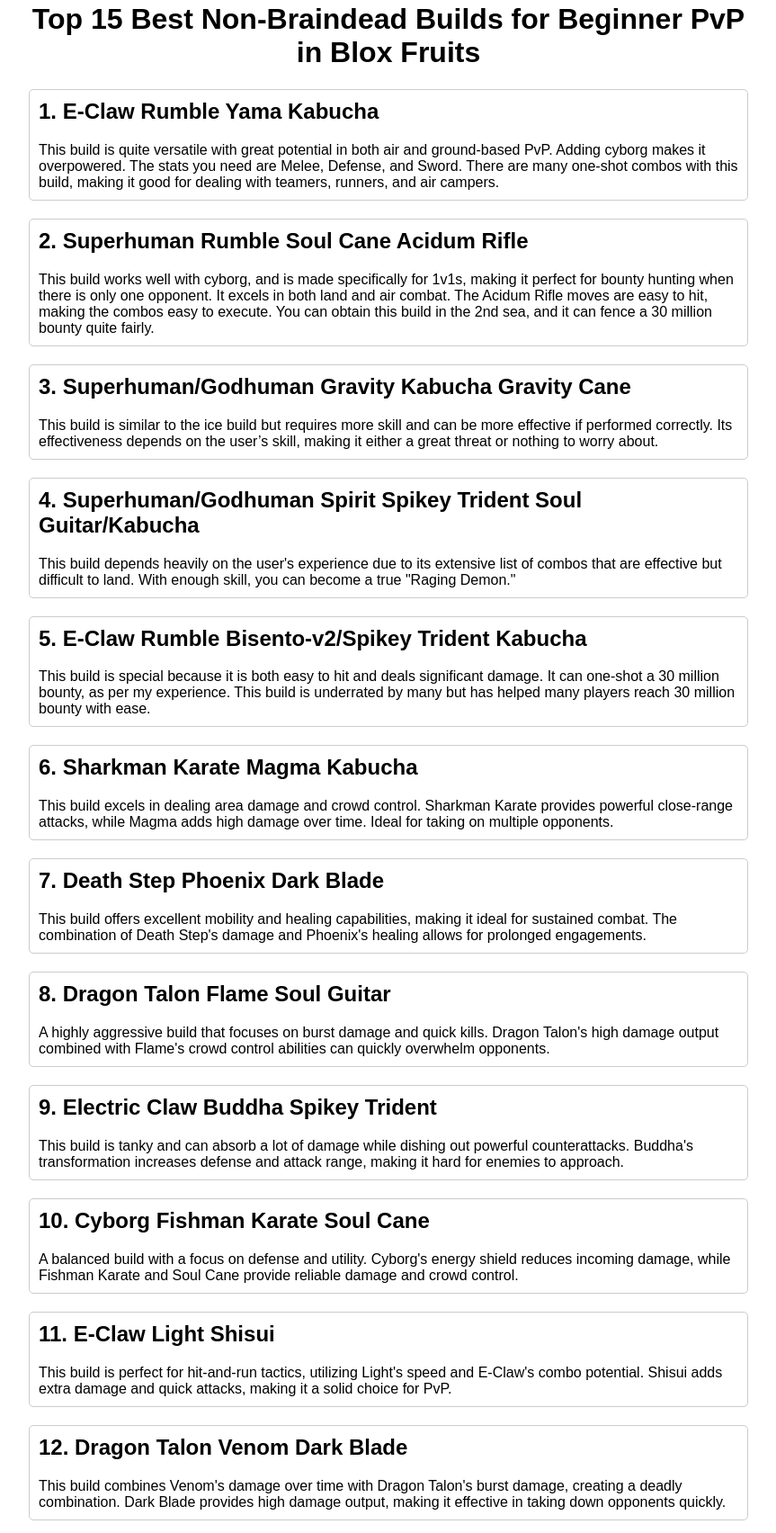
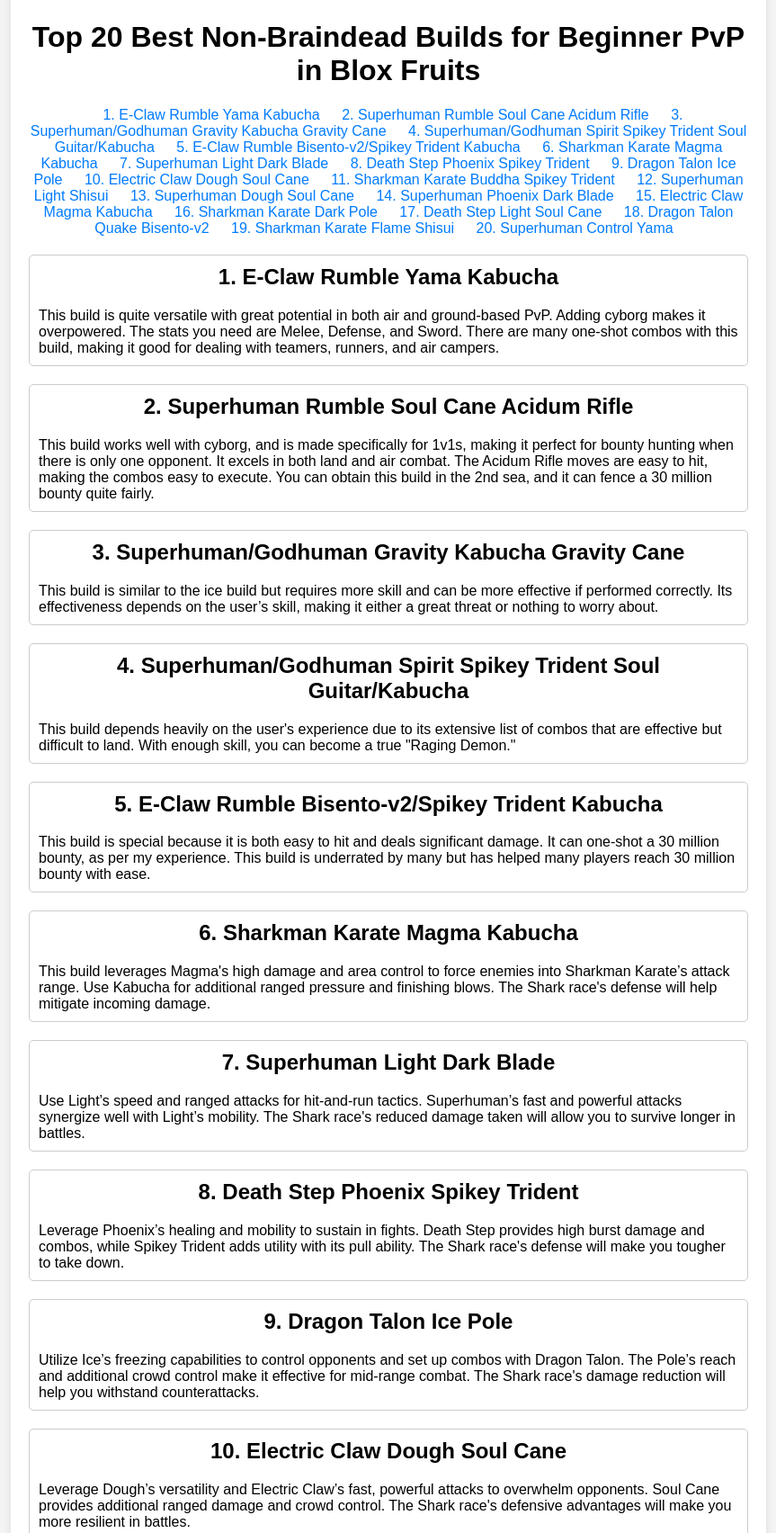
Before and after one commit to Lord-Casper/Bloxfruits-pvp-builds, a plain HTML site: page index.html in a window 1280 px wide. Shown: the part 38-1742 px from the top of the page at 90% size, without its empty margins (208-1071 px from the left). Drawn offline with Linux system fonts and the light colour scheme.

Commit message:
Update index.html

```diff
--- a/index.html
+++ b/index.html
@@ -3,19 +3,24 @@
 <head>
     <meta charset="UTF-8">
     <meta name="viewport" content="width=device-width, initial-scale=1.0">
-    <title>Top 15 Best Non-Braindead Builds for Beginner PvP in Blox Fruits</title>
+    <title>Top 20 Best Non-Braindead Builds for Beginner PvP in Blox Fruits</title>
     <style>
         body {
             font-family: Arial, sans-serif;
             margin: 0;
             padding: 20px;
+            background-color: #f4f4f4;
         }
-        h1 {
+        h1, h2 {
             text-align: center;
         }
         .container {
             max-width: 800px;
             margin: 0 auto;
+            background-color: #fff;
+            padding: 20px;
+            border-radius: 10px;
+            box-shadow: 0 0 10px rgba(0, 0, 0, 0.1);
         }
         .build {
             margin-bottom: 20px;
@@ -29,87 +34,146 @@
         .build p {
             margin-bottom: 0;
         }
+        nav {
+            margin-bottom: 20px;
+            text-align: center;
+        }
+        nav a {
+            margin: 0 10px;
+            text-decoration: none;
+            color: #007BFF;
+        }
+        nav a:hover {
+            text-decoration: underline;
+        }
     </style>
 </head>
 <body>
     <div class="container">
-        <h1>Top 15 Best Non-Braindead Builds for Beginner PvP in Blox Fruits</h1>
+        <h1>Top 20 Best Non-Braindead Builds for Beginner PvP in Blox Fruits</h1>
 
-        <div class="build">
+        <nav>
+            <a href="#build1">1. E-Claw Rumble Yama Kabucha</a>
+            <a href="#build2">2. Superhuman Rumble Soul Cane Acidum Rifle</a>
+            <a href="#build3">3. Superhuman/Godhuman Gravity Kabucha Gravity Cane</a>
+            <a href="#build4">4. Superhuman/Godhuman Spirit Spikey Trident Soul Guitar/Kabucha</a>
+            <a href="#build5">5. E-Claw Rumble Bisento-v2/Spikey Trident Kabucha</a>
+            <a href="#build6">6. Sharkman Karate Magma Kabucha</a>
+            <a href="#build7">7. Superhuman Light Dark Blade</a>
+            <a href="#build8">8. Death Step Phoenix Spikey Trident</a>
+            <a href="#build9">9. Dragon Talon Ice Pole</a>
+            <a href="#build10">10. Electric Claw Dough Soul Cane</a>
+            <a href="#build11">11. Sharkman Karate Buddha Spikey Trident</a>
+            <a href="#build12">12. Superhuman Light Shisui</a>
+            <a href="#build13">13. Superhuman Dough Soul Cane</a>
+            <a href="#build14">14. Superhuman Phoenix Dark Blade</a>
+            <a href="#build15">15. Electric Claw Magma Kabucha</a>
+            <a href="#build16">16. Sharkman Karate Dark Pole</a>
+            <a href="#build17">17. Death Step Light Soul Cane</a>
+            <a href="#build18">18. Dragon Talon Quake Bisento-v2</a>
+            <a href="#build19">19. Sharkman Karate Flame Shisui</a>
+            <a href="#build20">20. Superhuman Control Yama</a>
+        </nav>
+
+        <div id="build1" class="build">
             <h2>1. E-Claw Rumble Yama Kabucha</h2>
             <p>This build is quite versatile with great potential in both air and ground-based PvP. Adding cyborg makes it overpowered. The stats you need are Melee, Defense, and Sword. There are many one-shot combos with this build, making it good for dealing with teamers, runners, and air campers.</p>
         </div>
 
-        <div class="build">
+        <div id="build2" class="build">
             <h2>2. Superhuman Rumble Soul Cane Acidum Rifle</h2>
             <p>This build works well with cyborg, and is made specifically for 1v1s, making it perfect for bounty hunting when there is only one opponent. It excels in both land and air combat. The Acidum Rifle moves are easy to hit, making the combos easy to execute. You can obtain this build in the 2nd sea, and it can fence a 30 million bounty quite fairly.</p>
         </div>
 
-        <div class="build">
+        <div id="build3" class="build">
             <h2>3. Superhuman/Godhuman Gravity Kabucha Gravity Cane</h2>
             <p>This build is similar to the ice build but requires more skill and can be more effective if performed correctly. Its effectiveness depends on the user’s skill, making it either a great threat or nothing to worry about.</p>
         </div>
 
-        <div class="build">
+        <div id="build4" class="build">
             <h2>4. Superhuman/Godhuman Spirit Spikey Trident Soul Guitar/Kabucha</h2>
             <p>This build depends heavily on the user's experience due to its extensive list of combos that are effective but difficult to land. With enough skill, you can become a true "Raging Demon."</p>
         </div>
 
-        <div class="build">
+        <div id="build5" class="build">
             <h2>5. E-Claw Rumble Bisento-v2/Spikey Trident Kabucha</h2>
             <p>This build is special because it is both easy to hit and deals significant damage. It can one-shot a 30 million bounty, as per my experience. This build is underrated by many but has helped many players reach 30 million bounty with ease.</p>
         </div>
 
-        <div class="build">
+        <div id="build6" class="build">
             <h2>6. Sharkman Karate Magma Kabucha</h2>
-            <p>This build excels in dealing area damage and crowd control. Sharkman Karate provides powerful close-range attacks, while Magma adds high damage over time. Ideal for taking on multiple opponents.</p>
+            <p>This build leverages Magma's high damage and area control to force enemies into Sharkman Karate’s attack range. Use Kabucha for additional ranged pressure and finishing blows. The Shark race's defense will help mitigate incoming damage.</p>
         </div>
 
-        <div class="build">
-            <h2>7. Death Step Phoenix Dark Blade</h2>
-            <p>This build offers excellent mobility and healing capabilities, making it ideal for sustained combat. The combination of Death Step's damage and Phoenix's healing allows for prolonged engagements.</p>
+        <div id="build7" class="build">
+            <h2>7. Superhuman Light Dark Blade</h2>
+            <p>Use Light’s speed and ranged attacks for hit-and-run tactics. Superhuman’s fast and powerful attacks synergize well with Light’s mobility. The Shark race's reduced damage taken will allow you to survive longer in battles.</p>
         </div>
 
-        <div class="build">
-            <h2>8. Dragon Talon Flame Soul Guitar</h2>
-            <p>A highly aggressive build that focuses on burst damage and quick kills. Dragon Talon's high damage output combined with Flame's crowd control abilities can quickly overwhelm opponents.</p>
+        <div id="build8" class="build">
+            <h2>8. Death Step Phoenix Spikey Trident</h2>
+            <p>Leverage Phoenix’s healing and mobility to sustain in fights. Death Step provides high burst damage and combos, while Spikey Trident adds utility with its pull ability. The Shark race's defense will make you tougher to take down.</p>
         </div>
 
-        <div class="build">
-            <h2>9. Electric Claw Buddha Spikey Trident</h2>
-            <p>This build is tanky and can absorb a lot of damage while dishing out powerful counterattacks. Buddha's transformation increases defense and attack range, making it hard for enemies to approach.</p>
+        <div id="build9" class="build">
+            <h2>9. Dragon Talon Ice Pole</h2>
+            <p>Utilize Ice’s freezing capabilities to control opponents and set up combos with Dragon Talon. The Pole’s reach and additional crowd control make it effective for mid-range combat. The Shark race's damage reduction will help you withstand counterattacks.</p>
         </div>
 
-        <div class="build">
-            <h2>10. Cyborg Fishman Karate Soul Cane</h2>
-            <p>A balanced build with a focus on defense and utility. Cyborg's energy shield reduces incoming damage, while Fishman Karate and Soul Cane provide reliable damage and crowd control.</p>
+        <div id="build10" class="build">
+            <h2>10. Electric Claw Dough Soul Cane</h2>
+            <p>Leverage Dough’s versatility and Electric Claw’s fast, powerful attacks to overwhelm opponents. Soul Cane provides additional ranged damage and crowd control. The Shark race's defensive advantages will make you more resilient in battles.</p>
         </div>
 
-        <div class="build">
-            <h2>11. E-Claw Light Shisui</h2>
-            <p>This build is perfect for hit-and-run tactics, utilizing Light's speed and E-Claw's combo potential. Shisui adds extra damage and quick attacks, making it a solid choice for PvP.</p>
+        <div id="build11" class="build">
+            <h2>11. Sharkman Karate Buddha Spikey Trident</h2>
+            <p>Use Buddha’s transformation for tankiness and large hitboxes, making it easier to hit opponents with Sharkman Karate’s abilities. The Spikey Trident adds utility with its pull ability, allowing you to control enemy positions.</p>
         </div>
 
-        <div class="build">
-            <h2>12. Dragon Talon Venom Dark Blade</h2>
-            <p>This build combines Venom's damage over time with Dragon Talon's burst damage, creating a deadly combination. Dark Blade provides high damage output, making it effective in taking down opponents quickly.</p>
+        <div id="build12" class="build">
+            <h2>12. Superhuman Light Shisui</h2>
+            <p>Utilize Light’s speed and ranged attacks to engage and disengage quickly. Sharkman Karate provides strong close-range damage, while Shisui offers powerful sword abilities for finishing opponents. The Shark race's defense will make you tougher in battle.</p>
         </div>
 
-        <div class="build">
-            <h2>13. Superhuman Dough Kabucha</h2>
-            <p>Superhuman and Dough together create a highly versatile build that excels in crowd control and damage. Kabucha adds range attacks, making it easier to handle multiple opponents in PvP.</p>
+        <div id="build13" class="build">
+            <h2>13. Superhuman Dough Soul Cane</h2>
+            <p>Utilize Dough’s versatility and Superhuman’s fast, powerful attacks to overwhelm opponents. Soul Cane provides additional ranged damage and crowd control. The Shark race's defensive advantages will make you more resilient in battles.</p>
         </div>
 
-        <div class="build">
-            <h2>14. Death Step Ice Pole</h2>
-            <p>This build focuses on freezing opponents with Ice's control abilities and dealing massive damage with Death Step. The Pole's reach allows for effective mid-range combat, making it a balanced build.</p>
+        <div id="build14" class="build">
+            <h2>14. Superhuman Phoenix Dark Blade</h2>
+            <p>Utilize Phoenix’s healing and mobility to stay in the fight longer. Sharkman Karate provides strong close-range attacks, while Dark Blade offers powerful sword abilities for high damage output. The Shark race's defense will make you tougher in battle.</p>
         </div>
 
-        <div class="build">
-            <h2>15. Electric Claw Phoenix Rengoku</h2>
-            <p>Combining Phoenix's healing and mobility with Electric Claw's fast attacks makes this build very resilient in PvP. Rengoku adds powerful sword attacks, ensuring high damage output.</p>
+        <div id="build15" class="build">
+            <h2>15. Electric Claw Magma Kabucha</h2>
+            <p>Utilize Magma’s high damage and area control to force enemies into Electric Claw’s attack range. Use Kabucha for additional ranged pressure and finishing blows. The Shark race's defense will help mitigate incoming damage.</p>
         </div>
 
+        <div id="build16" class="build">
+            <h2>16. Sharkman Karate Dark Pole</h2>
+            <p>Utilize Dark’s crowd control and high damage to set up Sharkman Karate’s close-range attacks. Pole provides additional reach and control, making it effective for mid-range combat. The Shark race's damage reduction will help you withstand counterattacks.</p>
+        </div>
+
+        <div id="build17" class="build">
+            <h2>17. Death Step Light Soul Cane</h2>
+            <p>Use Light’s speed and ranged attacks for hit-and-run tactics. Death Step provides high burst damage and combos, while Soul Cane offers additional ranged damage and crowd control. The Shark race's defensive advantages will make you more resilient in battles.</p>
+        </div>
+
+        <div id="build18" class="build">
+            <h2>18. Dragon Talon Quake Bisento-v2</h2>
+            <p>Utilize Quake’s high damage and crowd control to set up Dragon Talon’s close-range attacks. Bisento-v2 provides additional reach and control, making it effective for mid-range combat. The Shark race's damage reduction will help you withstand counterattacks.</p>
+        </div>
+
+        <div id="build19" class="build">
+            <h2>19. Sharkman Karate Flame Shisui</h2>
+            <p>Utilize Flame’s high damage and area control to set up Sharkman Karate’s close-range attacks. Shisui provides powerful sword abilities for high damage output. The Shark race's defense will make you tougher in battle.</p>
+        </div>
+
+        <div id="build20" class="build">
+            <h2>20. Superhuman Control Yama</h2>
+            <p>Utilize Control’s unique abilities to set up Superhuman’s fast, powerful attacks. Yama provides additional sword abilities for high damage output. The Shark race's defensive advantages will make you more resilient in battles.</p>
+        </div>
     </div>
 </body>
 </html>
```
